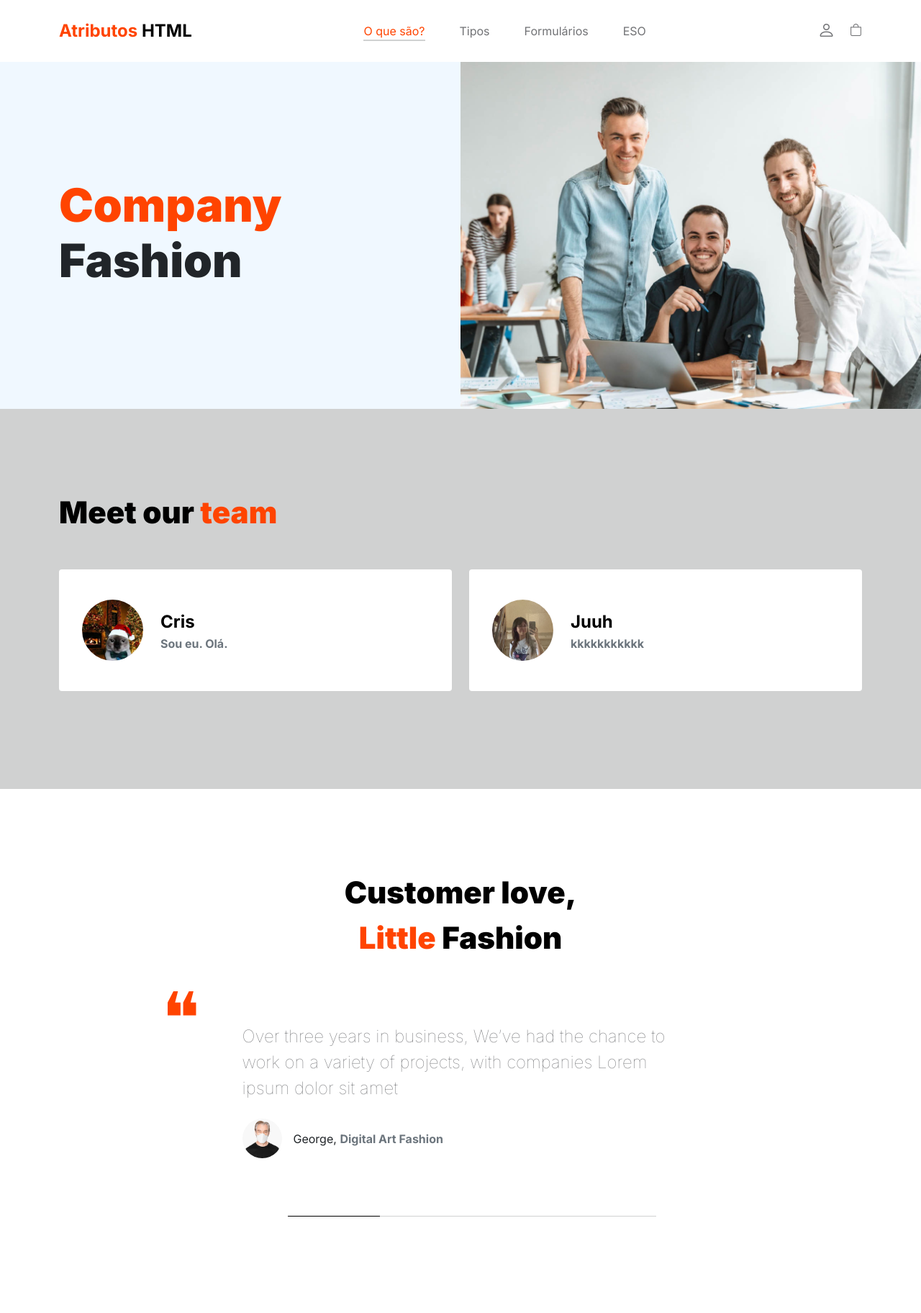
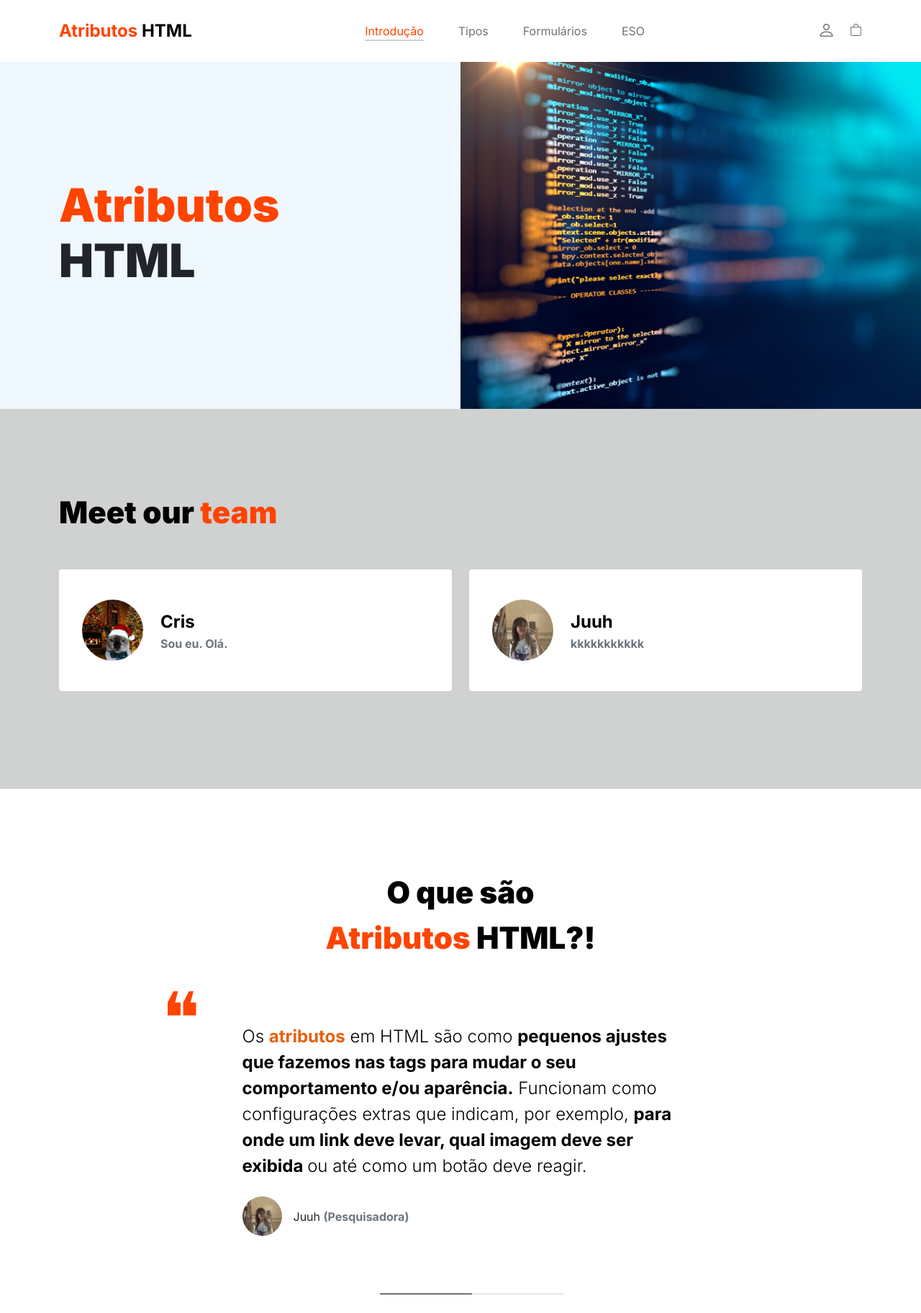
Before and after one commit to Cris-T14N0/AtributosHTML, a plain HTML site: page index.html in a window 1280 px wide. Shown: the top 1824 px of the page at 72% size. Drawn offline with Linux system fonts and the light colour scheme.

Commit message:
Lots of things changed

```diff
--- a/css/tooplate-little-fashion.css
+++ b/css/tooplate-little-fashion.css
@@ -162,8 +162,8 @@ a:hover {
 }
 
 .lead {
+  color:#000;
   font-size: 1.5rem;
-  font-weight: var(--font-weight-thin);
 }
 
 b,
@@ -1140,6 +1140,8 @@ button:focus:not(:focus-visible) {
   }
 
   .header-image {
+    border: #000;
+    border-radius: 20px;
     position: relative;
     top: auto;
     bottom: 0;
--- a/index.html
+++ b/index.html
@@ -61,7 +61,7 @@ https://www.tooplate.com/view/2127-little-fashion
                     <div class="collapse navbar-collapse" id="navbarNav">
                         <ul class="navbar-nav mx-auto">
                             <li class="nav-item">
-                                <a class="nav-link active" href="index.html">O que são?</a>
+                                <a class="nav-link active" href="index.html">Introdução</a>
                             </li>
 
                             <li class="nav-item">
@@ -96,14 +96,14 @@ https://www.tooplate.com/view/2127-little-fashion
 
                         <div class="col-lg-6 col-12 header-info">
                             <h1>
-                                <span class="d-block text-primary">Company</span>
-                                <span class="d-block text-dark">Fashion</span>
+                                <span class="d-block text-primary">Atributos</span>
+                                <span class="d-block text-dark">HTML</span>
                             </h1>
                         </div>
                     </div>
                 </div>
 
-                <img src="images/header/businesspeople-meeting-office-working.jpg" class="header-image img-fluid" alt="">
+                <img src="images/header/atributoshtml.jpg" class="header-image img-fluid" alt="">
             </header>
 
             <section class="team section-padding">
@@ -171,30 +171,35 @@ https://www.tooplate.com/view/2127-little-fashion
                     <div class="row">
 
                         <div class="col-lg-9 mx-auto col-11">
-                            <h2 class="text-center">Customer love, <br> <span>Little</span> Fashion</h2>
+                            <h2 class="text-center">O que são<br> <span>Atributos</span> HTML?!</h2>
 
                             <div class="slick-testimonial">
                                 <div class="slick-testimonial-caption">
-                                    <p class="lead">Over three years in business, We’ve had the chance to work on a variety of projects, with companies Lorem ipsum dolor sit amet</p>
+                                    <p class="lead">Os <span style="font-weight:bold; color:rgb(234, 94, 7);">atributos</span> em HTML são como <span style="font-weight: bold;">pequenos ajustes que fazemos nas tags para mudar
+                                        o seu comportamento e/ou aparência.</span> Funcionam como configurações extras que indicam, por exemplo,
+                                        <span style="font-weight: bold;">para onde um link deve levar, qual imagem deve ser exibida </span>ou até como um botão deve reagir.
+
 
                                     <div class="slick-testimonial-client d-flex align-items-center mt-4">
-                                        <img src="images/people/senior-man-wearing-white-face-mask-covid-19-campaign-with-design-space.jpeg" class="img-fluid custom-circle-image me-3" alt="">
+                                        <img src="images/people/juuh.png" class="img-fluid custom-circle-image me-3" alt="">
 
-                                        <span>George, <strong class="text-muted">Digital Art Fashion</strong></span>
+                                        <span>Juuh <strong class="text-muted"> (Pesquisadora)</strong></span>
                                     </div>
                                 </div>
 
                                 <div class="slick-testimonial-caption">
-                                    <p class="lead">Over three years in business, We’ve had the chance to work on a variety of projects, with companies Lorem ipsum dolor sit amet</p>
+                                    <p class="lead">Eles são <span style="font-weight: bold;">sempre colocados dentro da tag de abertura</span> e seguem a estrutura <span style="font-weight: bold;">nome = "valor"</span>.
+                                        Basta adicioná-los <span style="font-weight: bold;">para que o elemento ganhe novas funcionalidades.</span></p></p>
 
                                     <div class="slick-testimonial-client d-flex align-items-center mt-4">
-                                        <img src="images/people/beautiful-woman-face-portrait-brown-background.jpeg" class="img-fluid custom-circle-image me-3" alt="">
+                                        <img src="images/people/juuh.png" class="img-fluid custom-circle-image me-3" alt="">
 
-                                        <span>Sandar, <strong class="text-muted">Zoom Fashion Idea</strong></span>
+                                        <span>Juuh <strong class="text-muted"> (Pesquisadora)</strong></span>
                                     </div>
                                 </div>
 
-                                <div class="slick-testimonial-caption">
+
+                                <!-- <div class="slick-testimonial-caption">
                                     <p class="lead">Over three years in business, We’ve had the chance to work on a variety of projects, with companies Lorem ipsum dolor sit amet</p>
 
                                     <div class="slick-testimonial-client d-flex align-items-center mt-4">
@@ -202,9 +207,9 @@ https://www.tooplate.com/view/2127-little-fashion
 
                                         <span>Marie, <strong class="text-muted">Art Fashion Design</strong></span>
                                     </div>
-                                </div>
+                                </div> -->
 
-                                <div class="slick-testimonial-caption">
+                                <!-- <div class="slick-testimonial-caption">
                                     <p class="lead">Over three years in business, We’ve had the chance to work on a variety of projects, with companies Lorem ipsum dolor sit amet</p>
 
                                     <div class="slick-testimonial-client d-flex align-items-center mt-4">
@@ -212,7 +217,7 @@ https://www.tooplate.com/view/2127-little-fashion
 
                                         <span>Catherine, <strong class="text-muted">Dress Fashion</strong></span>
                                     </div>
-                                </div>
+                                </div> -->
                             </div>
                         </div>
 
```
Also changed, not shown: about.html (+1 -1 lines), contact.html (+1 -1 lines), faq.html (+1 -1 lines), product-detail.html (+1 -1 lines), products.html (+1 -1 lines), images/header/atributoshtml.jpg (added), images/header/atributoshtml2.jpg (added), images/header/atributoshtml3.png (added).
